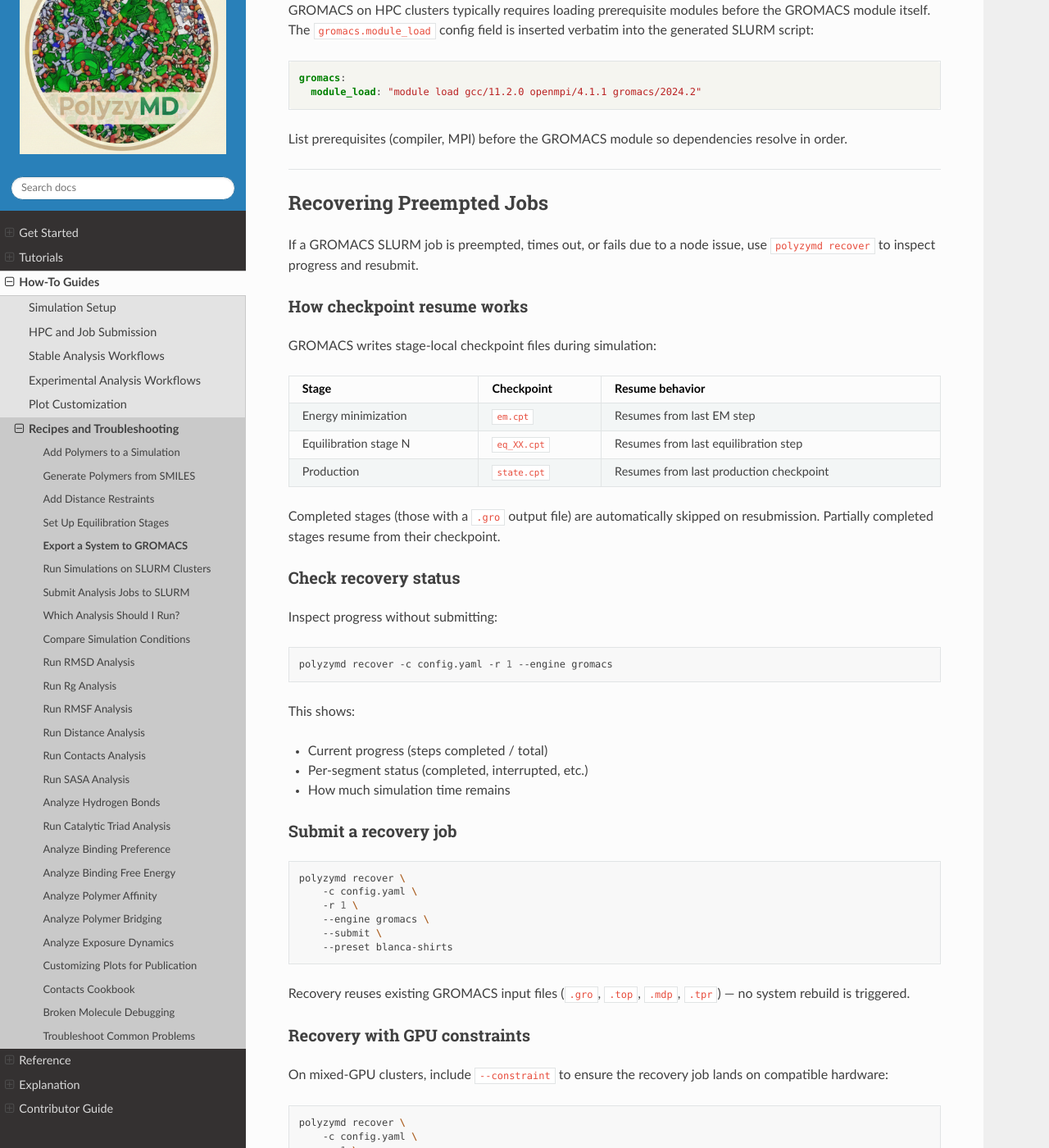
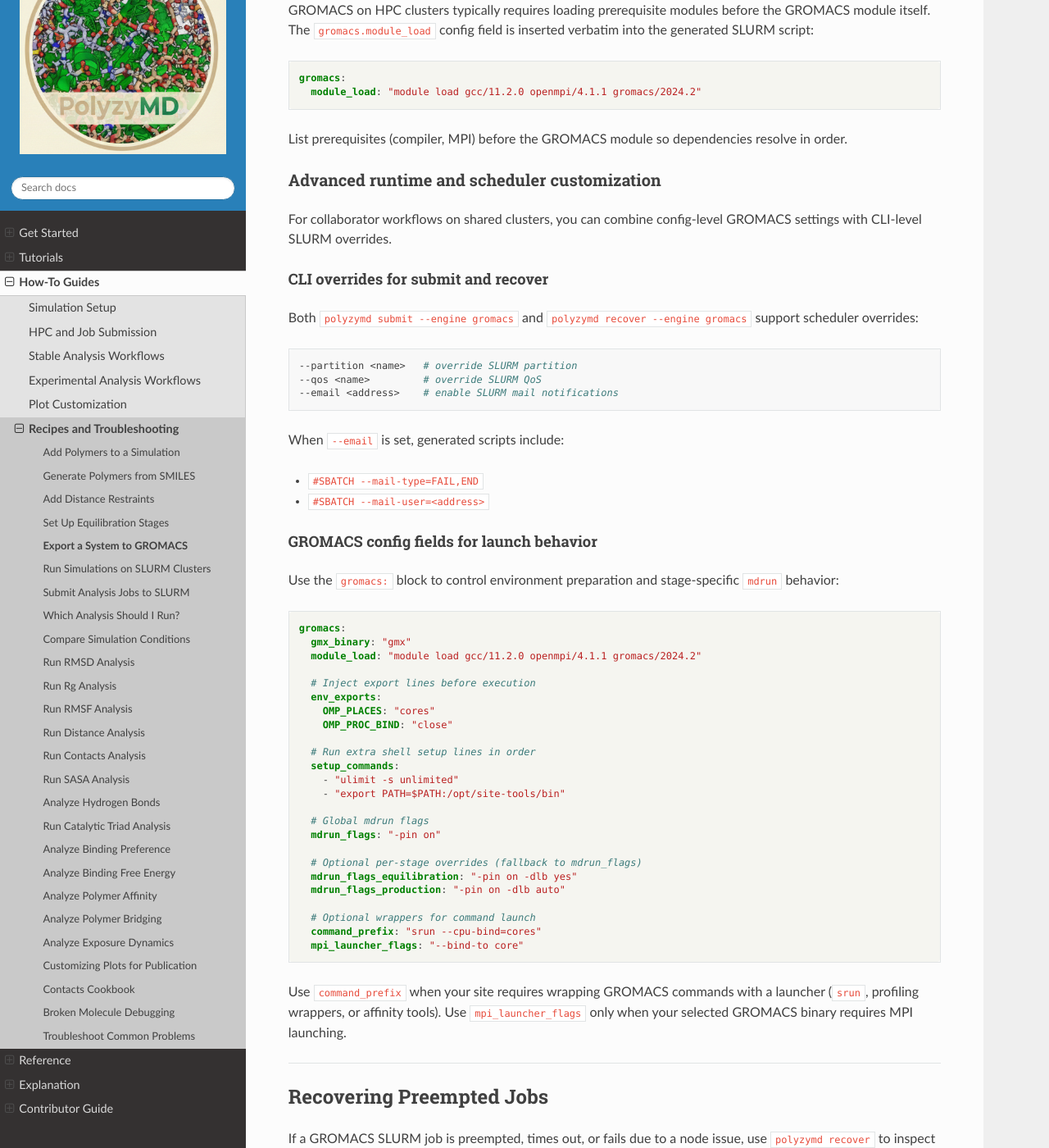
Before and after one commit to joelaforet/polyzymd, a Sphinx documentation site: the page built from docs/source/how_to/gromacs_export.md, in a window 1280 px wide and 1400 px high, scrolled down 7907 px. Shown: the whole window at 82% size. Built offline with Sphinx 7.4.7 and the Read the Docs theme 3.1.0, drawn with Linux system fonts in a browser that asks for light colours; pages that are not in the unit, such as notebooks, are missing from menus.

Commit message:
docs(gromacs): document scheduler overrides and advanced runtime config

````diff
--- a/docs/source/how_to/gromacs_export.md
+++ b/docs/source/how_to/gromacs_export.md
@@ -416,6 +416,64 @@ gromacs:
 List prerequisites (compiler, MPI) before the GROMACS module so dependencies
 resolve in order.
 
+### Advanced runtime and scheduler customization
+
+For collaborator workflows on shared clusters, you can combine config-level
+GROMACS settings with CLI-level SLURM overrides.
+
+#### CLI overrides for submit and recover
+
+Both `polyzymd submit --engine gromacs` and `polyzymd recover --engine gromacs`
+support scheduler overrides:
+
+```bash
+--partition <name>   # override SLURM partition
+--qos <name>         # override SLURM QoS
+--email <address>    # enable SLURM mail notifications
+```
+
+When `--email` is set, generated scripts include:
+
+- `#SBATCH --mail-type=FAIL,END`
+- `#SBATCH --mail-user=<address>`
+
+#### GROMACS config fields for launch behavior
+
+Use the `gromacs:` block to control environment preparation and stage-specific
+`mdrun` behavior:
+
+```yaml
+gromacs:
+  gmx_binary: "gmx"
+  module_load: "module load gcc/11.2.0 openmpi/4.1.1 gromacs/2024.2"
+
+  # Inject export lines before execution
+  env_exports:
+    OMP_PLACES: "cores"
+    OMP_PROC_BIND: "close"
+
+  # Run extra shell setup lines in order
+  setup_commands:
+    - "ulimit -s unlimited"
+    - "export PATH=$PATH:/opt/site-tools/bin"
+
+  # Global mdrun flags
+  mdrun_flags: "-pin on"
+
+  # Optional per-stage overrides (fallback to mdrun_flags)
+  mdrun_flags_equilibration: "-pin on -dlb yes"
+  mdrun_flags_production: "-pin on -dlb auto"
+
+  # Optional wrappers for command launch
+  command_prefix: "srun --cpu-bind=cores"
+  mpi_launcher_flags: "--bind-to core"
+```
+
+Use `command_prefix` when your site requires wrapping GROMACS commands with a
+launcher (`srun`, profiling wrappers, or affinity tools). Use
+`mpi_launcher_flags` only when your selected GROMACS binary requires MPI
+launching.
+
 ---
 
 ## Recovering Preempted Jobs
````
